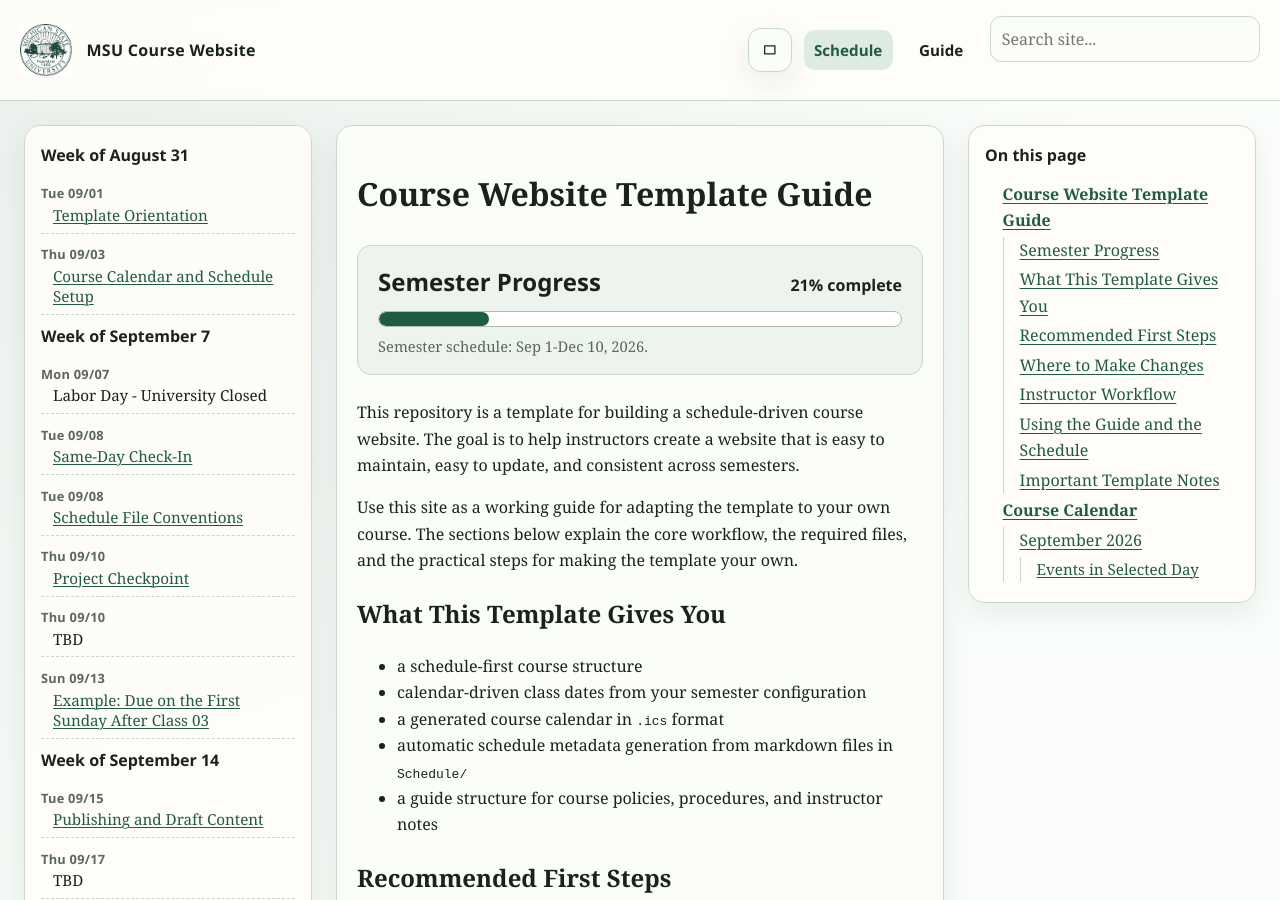
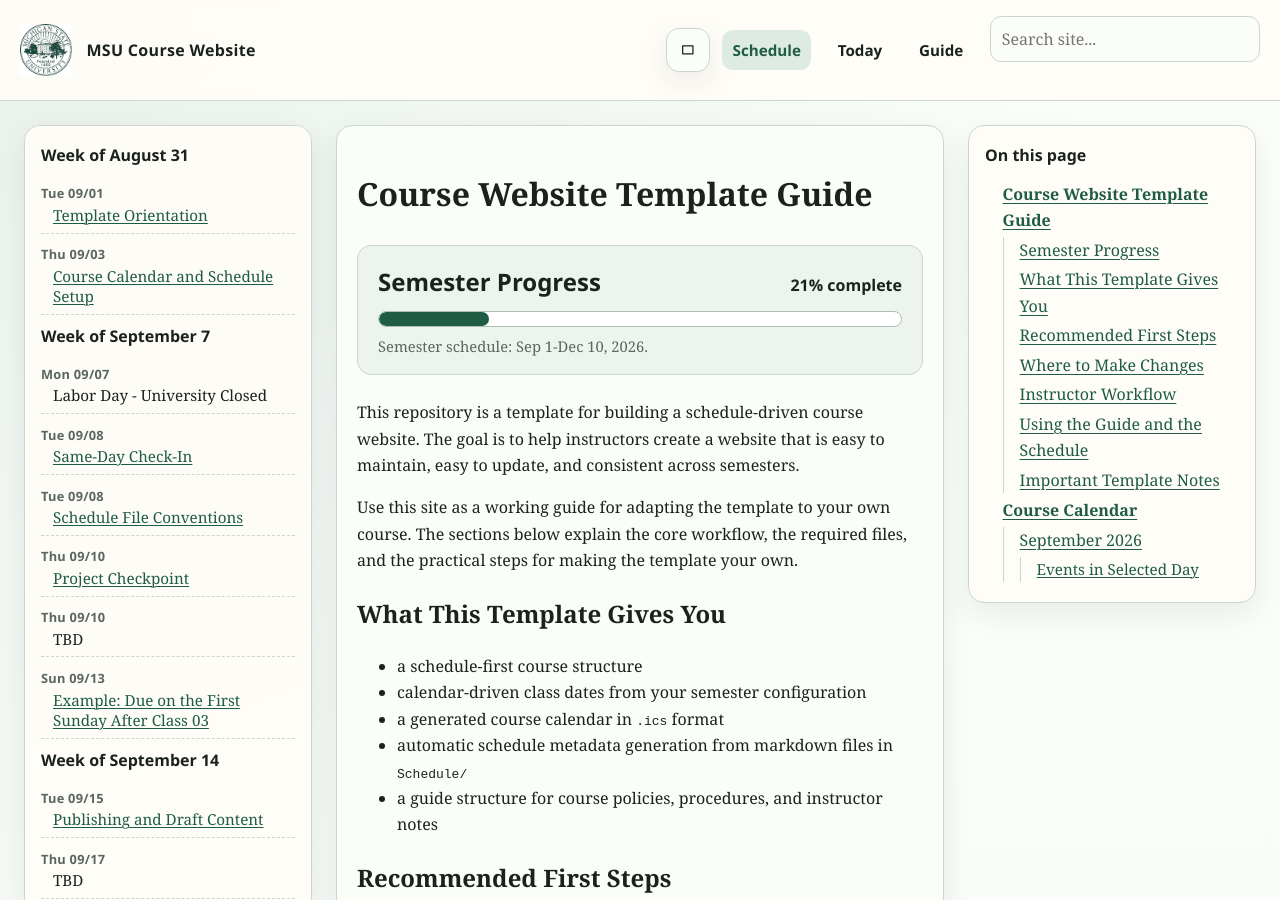
Before and after one commit to colbrydi/cmse_course_template, a Jekyll site: the page built from index.md, in a window 1280 px wide and 900 px high. Built offline with Jekyll 4.4.1, drawn with Linux system fonts in a browser that asks for light colours.

Commit message:
Testing 'Today'

```diff
--- a/_layouts/default.html
+++ b/_layouts/default.html
@@ -623,7 +623,32 @@
       </button>
 
       <nav id="nav-links" class="nav-links" aria-label="Primary">
+        {% assign schedule_items = site.data.schedule | sort: "date" %}
+        {% assign today_iso = 'now' | date: '%Y-%m-%d' %}
+        {% assign today_target = nil %}
+        {% assign next_target = nil %}
+        {% assign today_url = '/' | relative_url %}
+
+        {% for item in schedule_items %}
+          {% assign item_iso = item.date | date: '%Y-%m-%d' %}
+          {% if item.url and item.url != "" %}
+            {% if item_iso == today_iso %}
+              {% assign today_target = item %}
+              {% break %}
+            {% elsif item_iso > today_iso and next_target == nil %}
+              {% assign next_target = item %}
+            {% endif %}
+          {% endif %}
+        {% endfor %}
+
+        {% if today_target %}
+          {% assign today_url = today_target.url | relative_url | append: '#content' %}
+        {% elsif next_target %}
+          {% assign today_url = next_target.url | relative_url | append: '#content' %}
+        {% endif %}
+
         <a href="{{ '/' | relative_url }}" {% if page.layout == "schedule" %}class="active" aria-current="page"{% endif %}>Schedule</a>
+        <a href="{{ today_url }}">Today</a>
 
         {% assign guide_root_candidates = site.pages | where: "layout", "guide" | sort: "path" %}
         {% for item in guide_root_candidates %}
```
